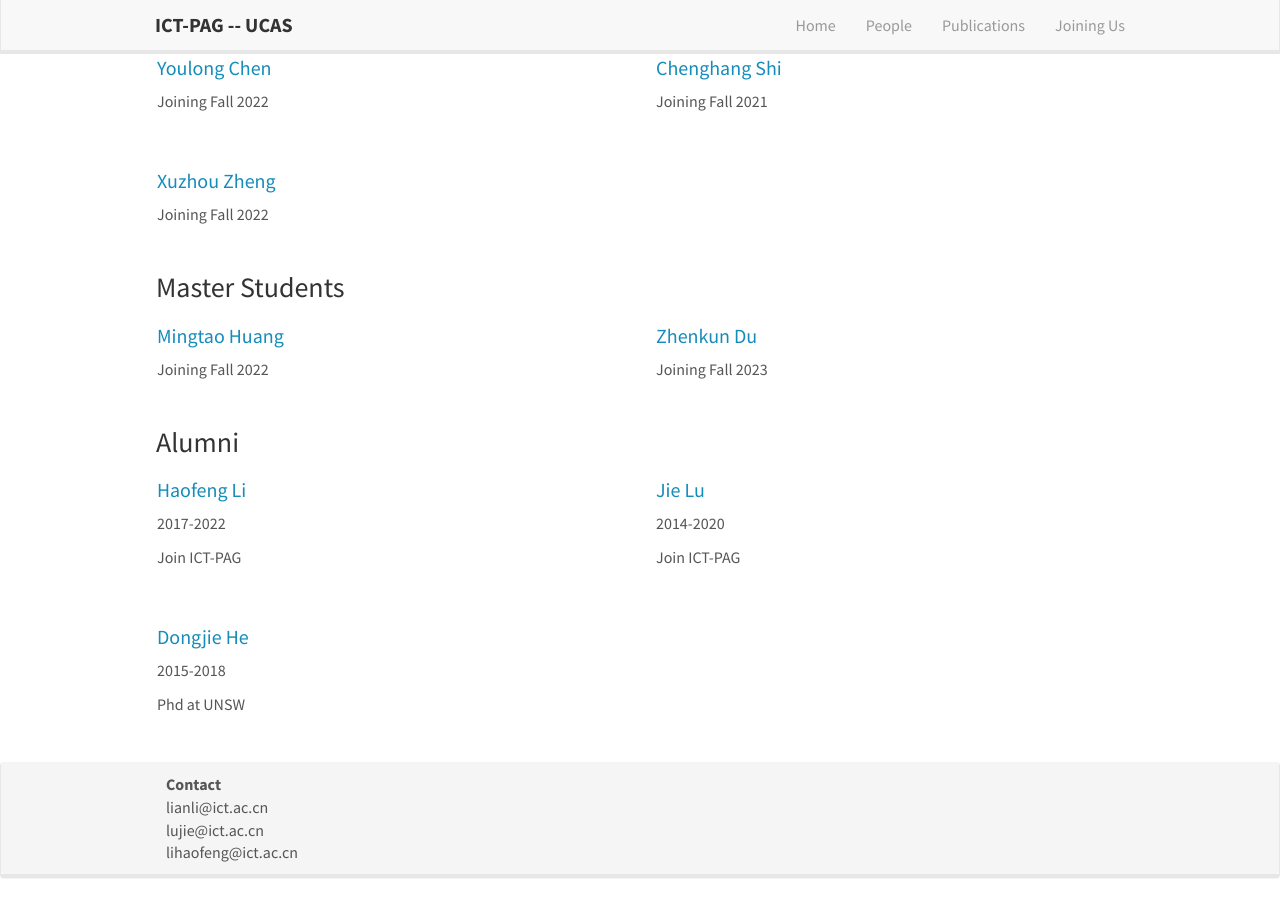
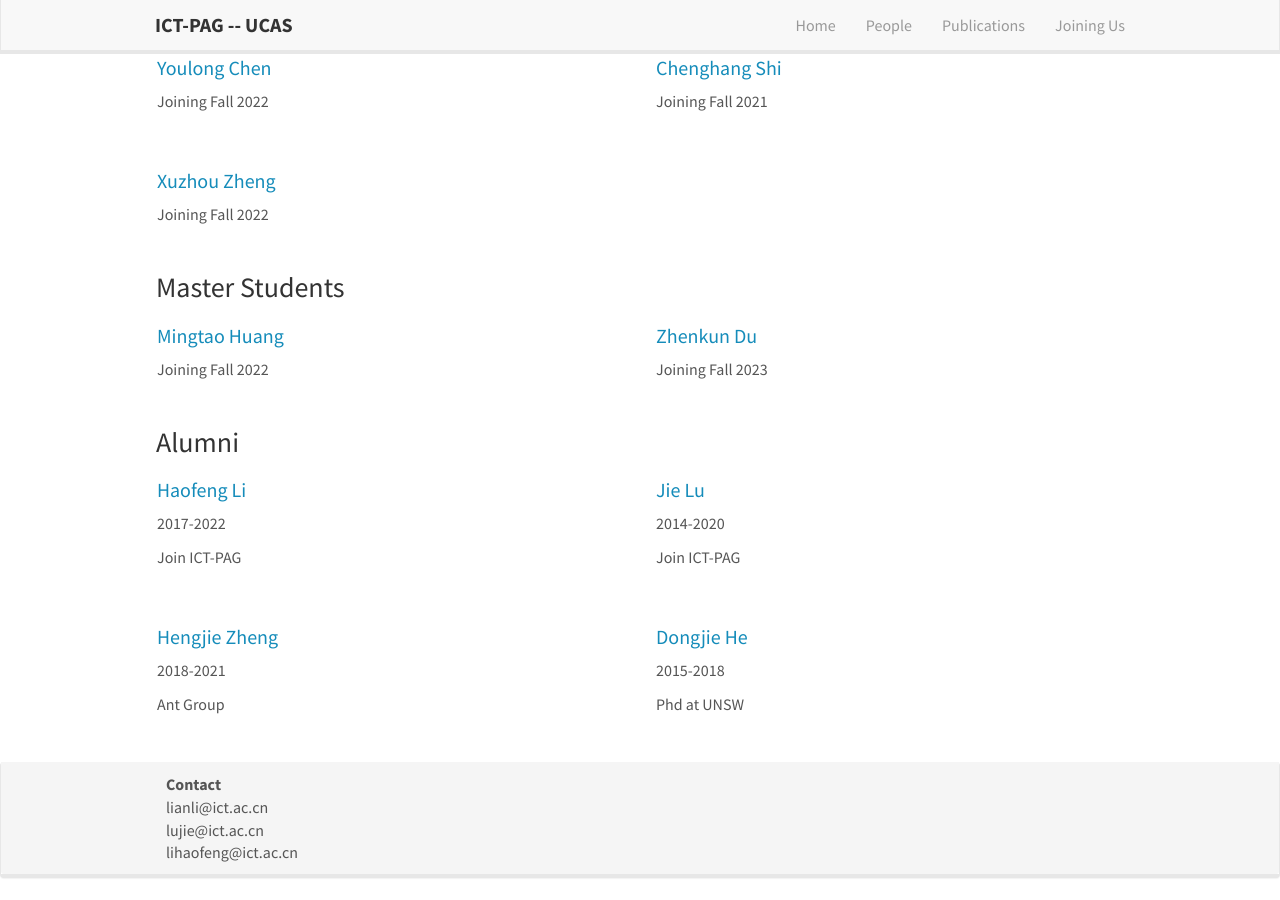
Before and after one commit to ict-pag/ict-pag.github.io, a Jekyll site: the page built from _pages/team.md, in a window 1280 px wide and 900 px high, scrolled down 640 px. Built offline with Jekyll 4.4.1, drawn with Linux system fonts in a browser that asks for light colours; nearby versions of some CDN libraries.

Commit message:
Update alumni.yml

```diff
--- a/_data/alumni.yml
+++ b/_data/alumni.yml
@@ -9,6 +9,12 @@
   year: 2014-2020
   info: Join ICT-PAG
 
+- name: Hengjie Zheng
+  photo: saqib.jpg
+  homepage:
+  year: 2018-2021
+  info: Ant Group
+
 - name: Dongjie He
   photo: saqib.jpg
   homepage: https://dongjiehe.github.io/
```
